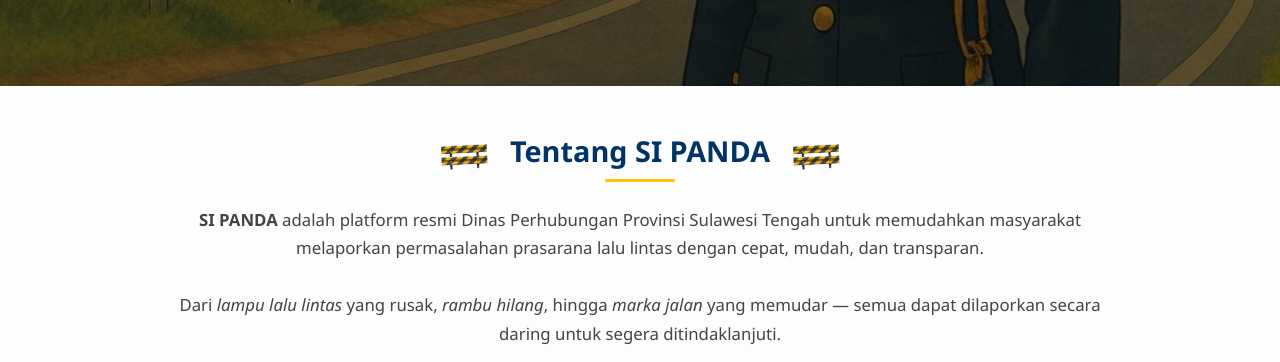
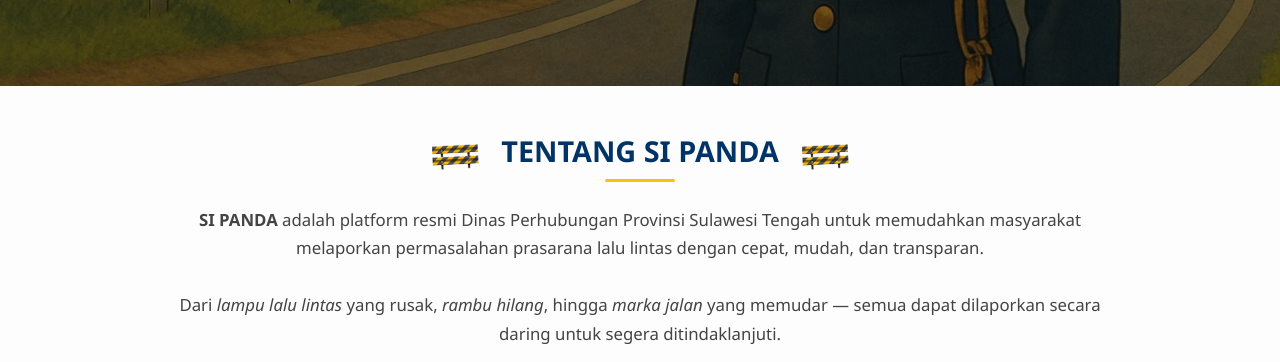
Before and after one commit to bellaaprilia202-cell/Website_SIPANDA, a plain HTML site: page index.html in a window 1280 px wide. Shown: the part 780-1142 px from the top of the page. Drawn offline with nearby package versions, Linux system fonts and the light colour scheme.

Commit message:
Update index.html

```diff
--- a/index.html
+++ b/index.html
@@ -223,7 +223,7 @@
           class="gerak-img me-3"
           style="width: 60px; height: auto; animation: goyang 1s infinite alternate"
         />
-        <h2 class="section-title m-0">Tentang SI PANDA</h2>
+        <h2 class="section-title m-0">TENTANG SI PANDA</h2>
         <img
           src="gerak.png"
           alt="Gambar Bergerak"
```
